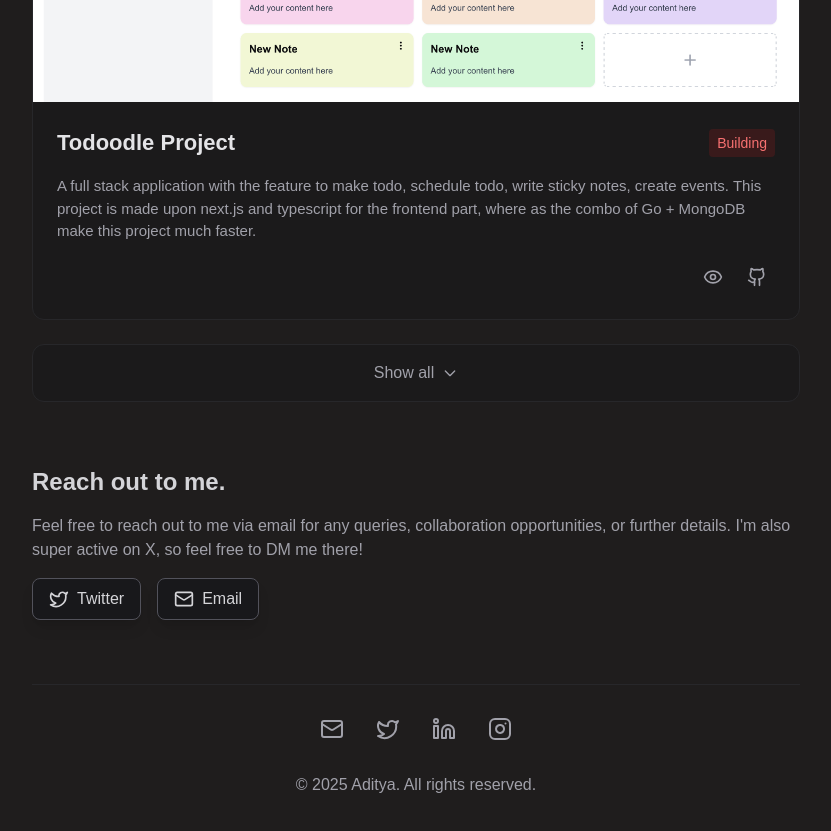
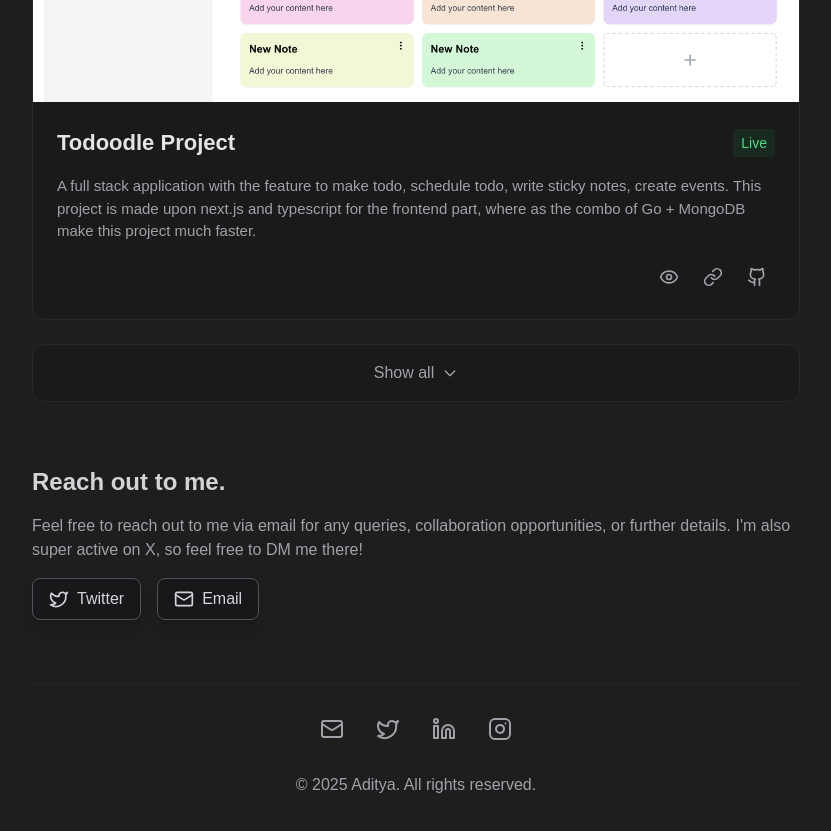
Before and after one commit to userAdityaa/portfolioo, a Next.js app: page / in a window 1280 px wide. Shown: the part 2080-2911 px from the top of the page, without its empty margins (288-1119 px from the left). Built offline with nearby package versions, Linux system fonts and the light colour scheme.

Commit message:
project_card: modified the project card for small screen

```diff
--- a/app/components/ProjectCard.tsx
+++ b/app/components/ProjectCard.tsx
@@ -148,8 +148,9 @@ const ProjectsSection: React.FC = () => {
     {
       title: "Todoodle Project",
       description: "A full stack application with the feature to make todo, schedule todo, write sticky notes, create events. This project is made upon next.js and typescript for the frontend part, where as the combo of Go + MongoDB make this project much faster.",
-      status: "Building",
+      status: "Live",
       image: "/todo_project.png",
+      demoLink: "https://minimal-planner.vercel.app",
       githubLink: "https://github.com/userAdityaa/todo_website",
       previewVideo: "/videos/todo-demo.mp4"
     },
```
